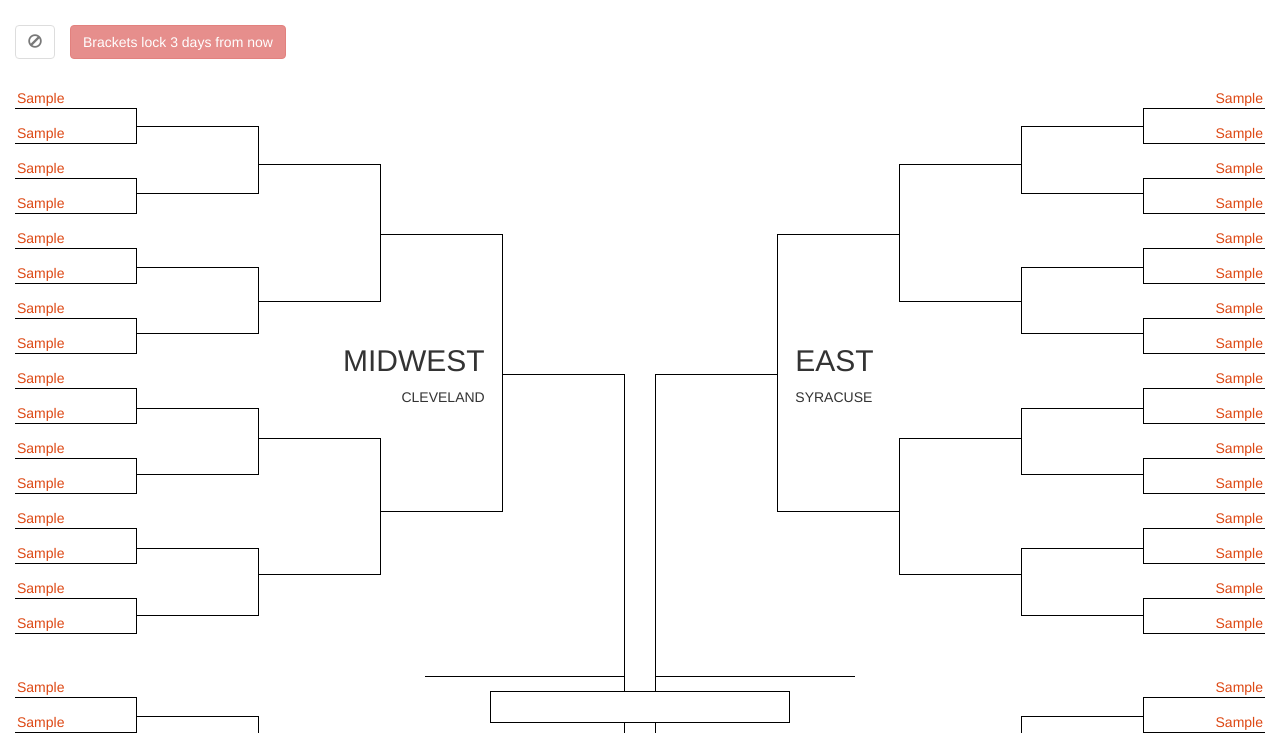
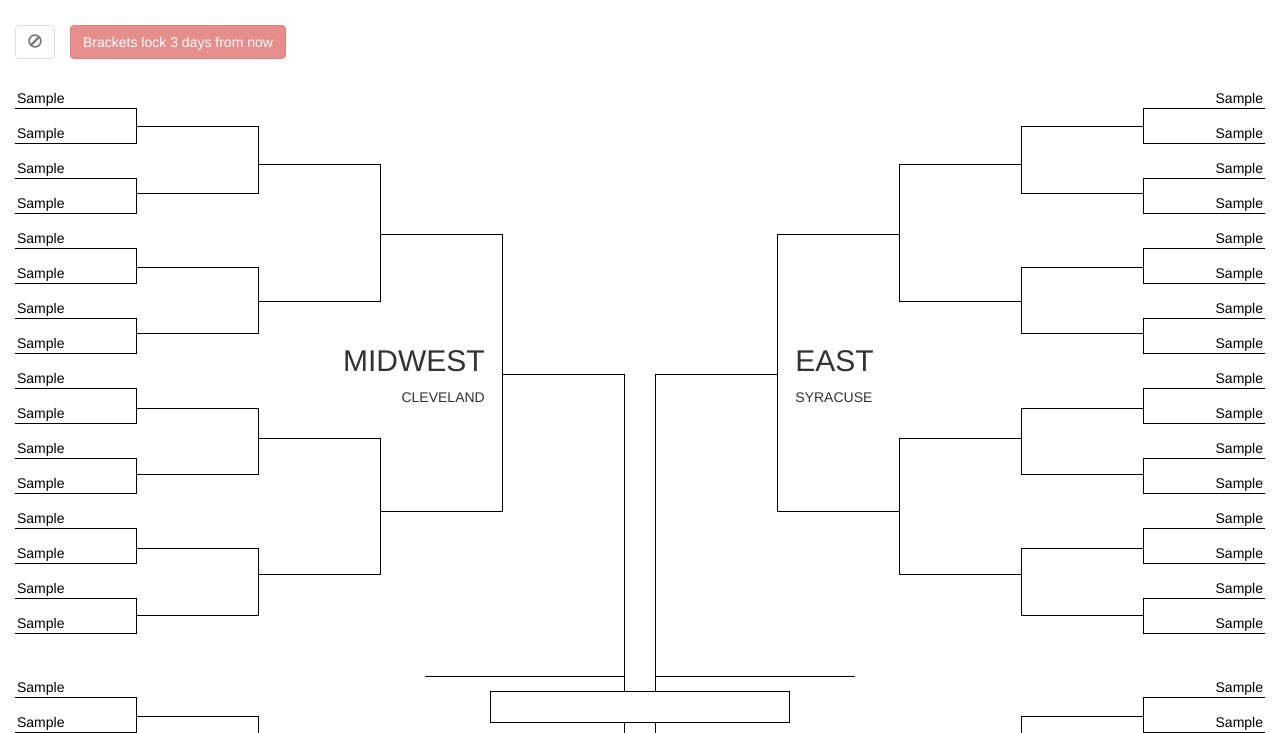
Before and after one commit to NOVO-Construction/django-march-madness, a Django app: template django-march-madness/templates/brackets/entry.html in a window 1280 px wide. Shown: the part 52-785 px from the top of the page. Run offline with Django 3.2, Linux system fonts and the light colour scheme; the template is opened without the code that fills it: most values are stand-ins (such as "Sample title", 1, 10 or a date in 2020); some libraries are stand-ins or nearby versions.

Commit message:
Novofy links

```diff
--- a/django-march-madness/static/css/brackets.css
+++ b/django-march-madness/static/css/brackets.css
@@ -123,11 +123,11 @@
 
 .bracket .team.pickable {
   cursor:pointer;
-  color:#dd4814
+  color:#000;
 }
 
 .bracket .team.pickable:hover,.bracket .team.pickable.selected {
-  color:#97310e
+  color:#F0B34D;
 }
 
 .bracket .team.correct,.bracket .team.incorrect {
```
